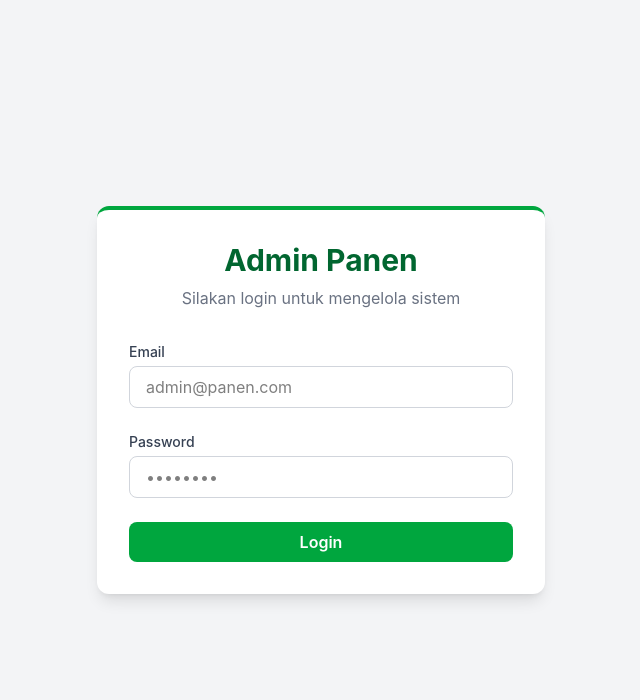
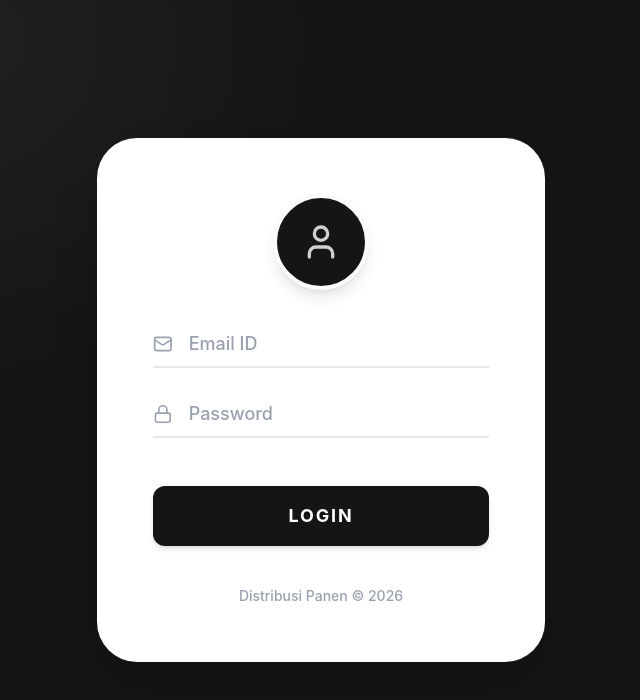
Before and after one commit to Rex4Red/distribusi-panen-api, a React (Vite) app: page /login in a window 1280 px wide. Shown: the top 700 px of the page, without its empty margins (319-959 px from the left). Built offline with nearby package versions, Linux system fonts and the light colour scheme.

Commit message:
update ui login

```diff
--- a/src/pages/Login.jsx
+++ b/src/pages/Login.jsx
@@ -1,97 +1,109 @@
-import { useState } from 'react';
+import { useState, useEffect } from 'react';
 import { useNavigate } from 'react-router-dom';
-import api from '../api'; // Memanggil konfigurasi axios yang kita buat di Langkah 4
+import { Mail, Lock, User as UserIcon } from 'lucide-react';
 
 export default function Login() {
   const [email, setEmail] = useState('');
   const [password, setPassword] = useState('');
-  const [error, setError] = useState('');
-  const [loading, setLoading] = useState(false);
+  const [avatarPreview, setAvatarPreview] = useState(null);
   const navigate = useNavigate();
 
-  const handleLogin = async (e) => {
+  // Efek untuk memuat gambar profil secara dinamis
+  useEffect(() => {
+    // 1. Coba ambil foto dari galeri lokal yang sudah disimpan user
+    const savedImg = localStorage.getItem('adminProfileImg');
+
+    if (savedImg) {
+      setAvatarPreview(savedImg);
+    }
+    // 2. Jika tidak ada foto, buat avatar otomatis dari email yang diketik
+    else if (email.length > 0) {
+      // Mengambil huruf pertama sebelum tanda @
+      const namePrefix = email.split('@')[0];
+      setAvatarPreview(`https://ui-avatars.com/api/?name=${namePrefix}&background=151515&color=fff&size=128`);
+    }
+    // 3. Jika email kosong dan tidak ada foto
+    else {
+      setAvatarPreview(null);
+    }
+  }, [email]);
+
+  const handleLogin = (e) => {
     e.preventDefault();
-    setError('');
-    setLoading(true);
-
-    try {
-      // Mengirim request POST ke endpoint login
-      const response = await api.post('/auth/login', { email, password });
-
-      if (response.data.success) {
-        // Menyimpan token dan data user ke localStorage
-        localStorage.setItem('token', response.data.data.token);
-        localStorage.setItem('user', JSON.stringify(response.data.data.user));
-
-        // Mengarahkan admin ke halaman dashboard setelah sukses
-        navigate('/dashboard');
-      }
-    } catch (err) {
-      // Menangkap dan menampilkan pesan error dari server (misal: password salah)
-      setError(err.response?.data?.message || 'Gagal login. Periksa kembali email dan password Anda.');
-    } finally {
-      setLoading(false);
-    }
+    // Simulasi login sukses
+    localStorage.setItem('token', 'dummy-token');
+    navigate('/dashboard');
   };
 
   return (
-    <div className="flex min-h-screen items-center justify-center bg-gray-100">
-      <div className="w-full max-w-md bg-white p-8 rounded-xl shadow-lg border-t-4 border-green-600">
+    <div className="h-screen w-full bg-[#151515] flex items-center justify-center p-4 relative overflow-hidden">
 
-        <div className="text-center mb-8">
-          <h2 className="text-3xl font-bold text-green-800">Admin Panen</h2>
-          <p className="text-gray-500 mt-2">Silakan login untuk mengelola sistem</p>
+      {/* Dekorasi Abstrak (Netral, bukan biru) */}
+      <div className="absolute top-[-20%] left-[-10%] w-[50%] h-[50%] bg-white/5 blur-[120px] rounded-full pointer-events-none"></div>
+
+      {/* Kartu Login Putih */}
+      <div className="w-full max-w-md bg-white rounded-[2.5rem] p-10 md:p-14 shadow-2xl z-10 flex flex-col items-center">
+
+        {/* GAMBAR PROFIL DINAMIS */}
+        <div className="w-24 h-24 bg-[#151515] rounded-full flex items-center justify-center mb-10 shadow-lg overflow-hidden border-4 border-gray-50 transition-all duration-300">
+          {avatarPreview ? (
+            <img
+              src={avatarPreview}
+              alt="User Avatar"
+              className="w-full h-full object-cover"
+            />
+          ) : (
+            <UserIcon size={40} className="text-white opacity-80" />
+          )}
         </div>
 
-        {error && (
-          <div className="bg-red-100 border border-red-400 text-red-700 px-4 py-3 rounded mb-4 text-sm">
-            {error}
-          </div>
-        )}
+        <form onSubmit={handleLogin} className="w-full space-y-8">
 
-        <form onSubmit={handleLogin} className="space-y-6">
-          <div>
-            <label className="block text-sm font-medium text-gray-700 mb-1">Email</label>
+          {/* Input Email */}
+          <div className="relative flex items-center border-b-2 border-gray-200 focus-within:border-[#151515] transition-colors pb-2">
+            <Mail className="text-gray-400 mr-4" size={22} />
             <input
               type="email"
+              placeholder="Email ID"
+              className="bg-transparent w-full text-gray-800 outline-none placeholder:text-gray-400 text-lg font-medium"
               value={email}
               onChange={(e) => setEmail(e.target.value)}
-              className="w-full px-4 py-2 border border-gray-300 rounded-lg focus:ring-2 focus:ring-green-500 focus:border-green-500 outline-none transition-all"
-              placeholder="admin@panen.com"
               required
             />
           </div>
 
-          <div>
-            <label className="block text-sm font-medium text-gray-700 mb-1">Password</label>
+          {/* Input Password */}
+          <div className="relative flex items-center border-b-2 border-gray-200 focus-within:border-[#151515] transition-colors pb-2">
+            <Lock className="text-gray-400 mr-4" size={22} />
             <input
               type="password"
+              placeholder="Password"
+              className="bg-transparent w-full text-gray-800 outline-none placeholder:text-gray-400 text-lg font-medium"
               value={password}
               onChange={(e) => setPassword(e.target.value)}
-              className="w-full px-4 py-2 border border-gray-300 rounded-lg focus:ring-2 focus:ring-green-500 focus:border-green-500 outline-none transition-all"
-              placeholder="••••••••"
               required
             />
           </div>
 
+          {/* Lupa Password */}
+          {/* <div className="flex justify-end">
+            <a href="#" className="text-sm text-gray-500 hover:text-[#151515] font-semibold transition-colors">
+              forgot password?
+            </a>
+          </div> */}
+
+          {/* TOMBOL LOGIN - Warna Monokrom Gelap */}
           <button
             type="submit"
-            disabled={loading}
-            className={`w-full text-white font-semibold py-2 px-4 rounded-lg transition-colors ${
-              loading ? 'bg-green-400 cursor-not-allowed' : 'bg-green-600 hover:bg-green-700'
-            }`}
+            className="w-full bg-[#151515] hover:bg-black text-white font-bold py-4 rounded-xl shadow-md hover:shadow-xl transition-all duration-300 mt-4 tracking-widest text-lg uppercase"
           >
-            {loading ? 'Memproses...' : 'Login'}
+            LOGIN
           </button>
         </form>
 
-        {/* Info akun test untuk memudahkan pengujian */}
-        {/* <div className="mt-8 text-sm text-gray-600 bg-gray-50 p-4 rounded-lg border border-gray-200">
-          <p className="font-semibold mb-1 text-gray-800">📌 Akun Test Admin:</p>
-          <p>Email: <span className="font-mono bg-gray-200 px-1 rounded">admin@panen.com</span></p>
-          <p>Pass: <span className="font-mono bg-gray-200 px-1 rounded">admin123</span></p>
-        </div> */}
-
+        <p className="mt-10 text-gray-400 text-sm font-medium">
+          Distribusi Panen &copy; {new Date().getFullYear()}
+        </p>
       </div>
     </div>
   );
```
